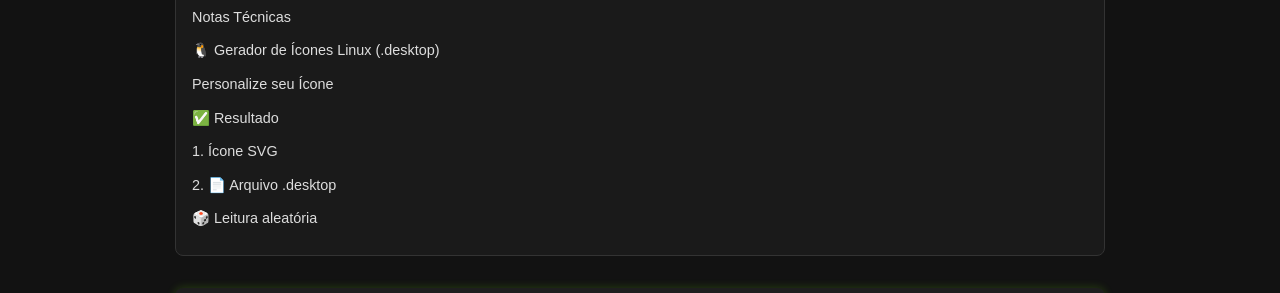
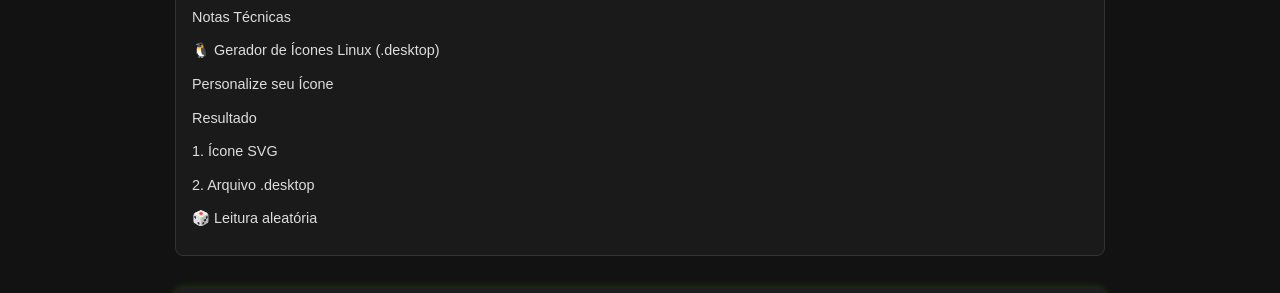
Before and after one commit to Piolinux/piolinux-site, a Jekyll site: the page built from _posts/2025-08-20-crie-icones-linux-incriveis-em-segundos.md, in a window 1280 px wide and 900 px high. Shown: the part 310-603 px from the top of the window. Built offline with Jekyll 4.4.1, drawn with Linux system fonts in a browser that asks for light colours; part of the change alters nothing that is shown.

Commit message:
Update 2025-08-20-crie-icones-linux-incriveis-em-segundos.md

```diff
--- a/_posts/2025-08-20-crie-icones-linux-incriveis-em-segundos.md
+++ b/_posts/2025-08-20-crie-icones-linux-incriveis-em-segundos.md
@@ -179,7 +179,7 @@ Categories=Utility;</code></pre>
     </div>
 
     <div id="outputContainer" style="display: none; background: #121212; padding: 30px; border-radius: 12px; border: 1px solid #333;">
-        <h2 style="color: #8bc34a; margin: 0 0 25px 0; font-size: 1.5em; text-align: center;">✅ Resultado</h2>
+        <h2 style="color: #8bc34a; margin: 0 0 25px 0; font-size: 1.5em; text-align: center;"> Resultado</h2>
 
         <!-- Preview -->
         <div style="text-align: center; margin-bottom: 30px;">
@@ -201,7 +201,7 @@ Categories=Utility;</code></pre>
 
         <!-- Desktop -->
         <div>
-            <h3 style="color: #a6e3a1; margin: 0 0 15px 0; font-size: 1.2em;">2. 📄 Arquivo .desktop</h3>
+            <h3 style="color: #a6e3a1; margin: 0 0 15px 0; font-size: 1.2em;">2.  Arquivo .desktop</h3>
             <p style="color: #d0d0d0; margin-bottom: 15px;">Copie o conteúdo abaixo e salve em <code style="background: #2a2a2a; padding: 2px 6px; border-radius: 4px;">~/.local/share/applications/nome-do-app.desktop</code>.</p>
             <div style="position: relative;">
                 <textarea id="outputDesktop" readonly style="width: 100%; height: 200px; padding: 15px; background: #1a1a1a; color: #a6e3a1; border: 1px solid #333; border-radius: 8px; font-family: 'Courier New', monospace; resize: vertical;"></textarea>
@@ -348,26 +348,3 @@ StartupNotify=true`.trim();
 </script>
 
 </main>
-
-
-
-
-
-
-
-<script>
-document.addEventListener('click', function(e) {
-  if (e.target.matches('.copy-btn')) {
-    const cmd = e.target.dataset.command;
-    if (cmd) {
-      navigator.clipboard.writeText(cmd).then(() => {
-        const original = e.target.textContent;
-        e.target.textContent = '✓ Copiado!';
-        setTimeout(() => e.target.textContent = original, 1500);
-      }).catch(err => {
-        console.warn('Falha ao copiar:', err);
-      });
-    }
-  }
-});
-</script>
```
